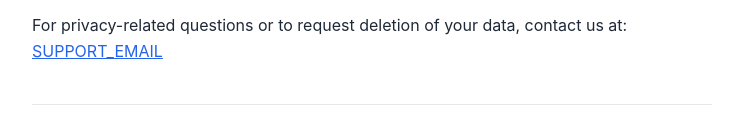
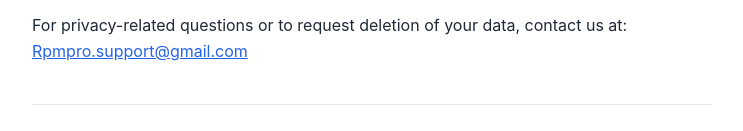
Before and after one commit to rpmprosupport1/rpmproprivacy, a plain HTML site: page index.html in a window 1280 px wide. Shown: the part 2189-2320 px from the top of the page, without its empty margins (268-1011 px from the left). Drawn offline with Linux system fonts and the light colour scheme.

Commit message:
Update index.html

```diff
--- a/index.html
+++ b/index.html
@@ -67,7 +67,7 @@
   <p>We may update this policy from time to time. The "Last updated" date at the top will change when we do. Continued use of the app after changes means you accept the updated policy.</p>
 
   <h2>9. Contact</h2>
-  <p>For privacy-related questions or to request deletion of your data, contact us at: <a href="mailto:SUPPORT_EMAIL">SUPPORT_EMAIL</a></p>
+  <p>For privacy-related questions or to request deletion of your data, contact us at: <a href="mailto:Rpmpro.support@gmail.com">Rpmpro.support@gmail.com</a></p>
 
   <footer>
     <p>© 2026 RPM Pro. All rights reserved.</p>
```
